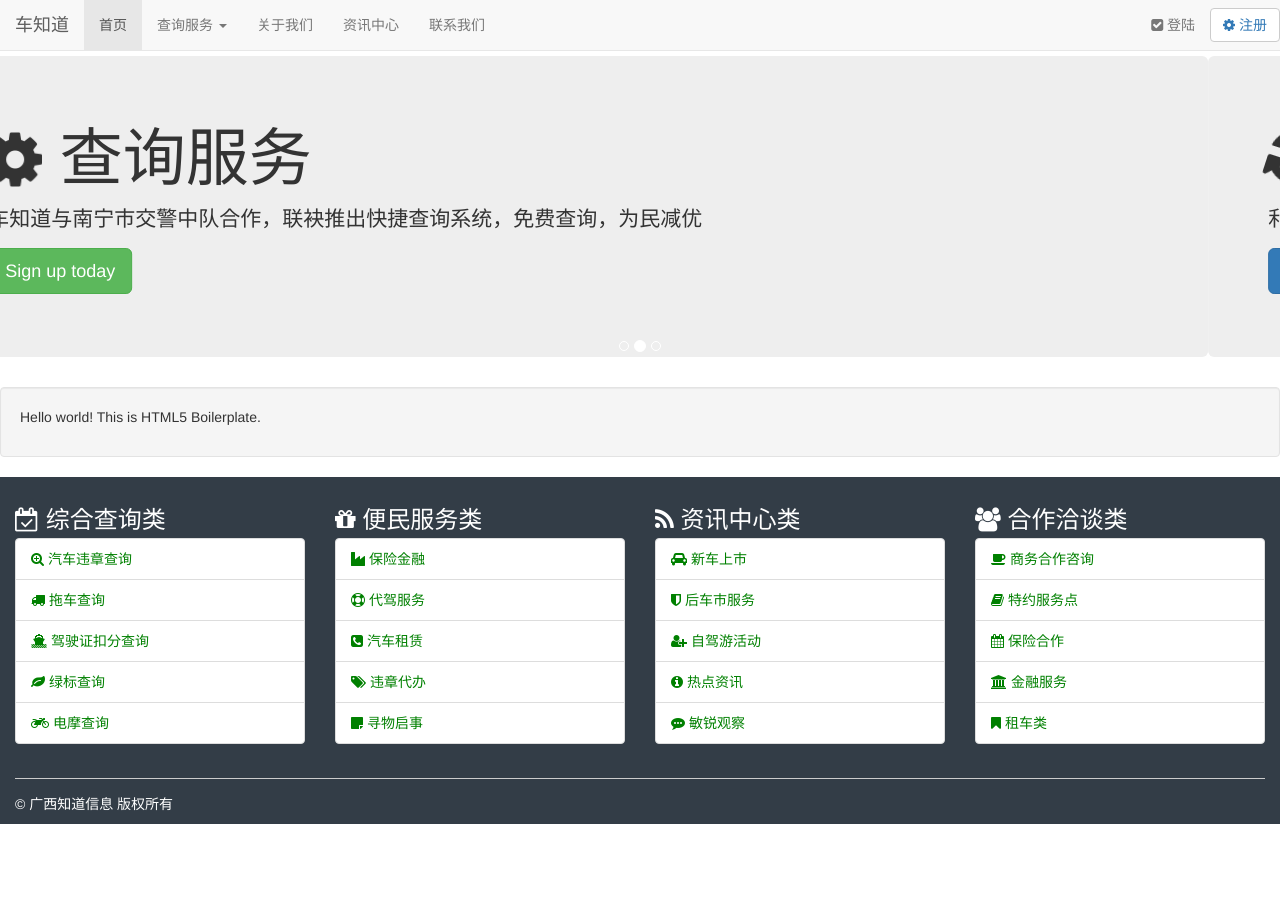
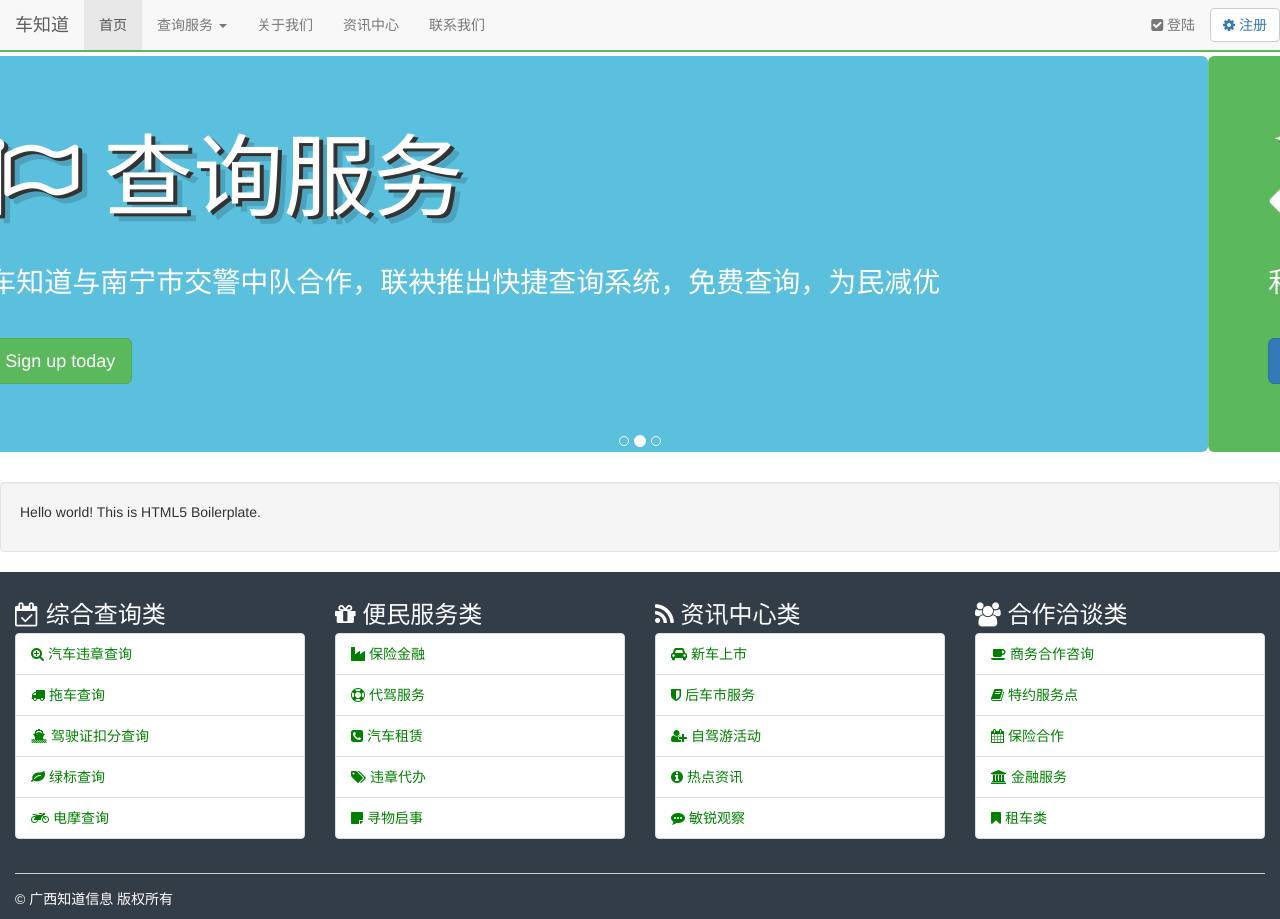
Before and after one commit to selltrends/demo-web, a website: page index.html in a window 1280 px wide. Before the commit the page ends 824 px from the top, so only its background shows below. Drawn offline with Linux system fonts and the light colour scheme.

Commit message:
add carousel css effect

```diff
--- a/css/main.css
+++ b/css/main.css
@@ -97,7 +97,35 @@ textarea {
 nav {
   display: block;
 }
-
+.navbar {
+  border: 2px solid transparent;
+  border-radius: 0px;
+  border-width: 0 0 2px;
+  border-color: #5cb85c;
+}
+#car-check{
+  background-color: #5bc0de;
+  color:#fff;
+}
+#car-service{
+  background-color: #5cb85c;
+  color:#fff;
+}
+#car-more{
+  background-color: #f0ad4e;
+  color:#fff;
+}
+@media (min-width: 1200px){
+  .jumbotron h1, .jumbotron-carousel h1{
+  margin-top: 25px;
+  font-size: 90px;
+  text-shadow: 4px 3px 0px #333, 9px 8px 0px rgba(0, 0, 0, 0.15);
+}
+  .jumbotron p {
+    font-size: 28px;
+    margin: 35px 0 20px;
+  }
+}
 footer{
   background-color: #333D47;
   color:#fff;
--- a/data/content.json
+++ b/data/content.json
@@ -5,10 +5,11 @@
     "snippet": "Are you ready for everything life throws your way?",
     "carousels":[
       {
+        "id":"car-check",
         "class":"active",
         "header":"查询服务",
         "lead":"车知道与南宁市交警中队合作，联袂推出快捷查询系统，免费查询，为民减优",
-        "icon":"cog fa-spin",
+        "icon":"flag-o",
         "img":"",
         "button":{
           "name":"Sign up today",
@@ -16,10 +17,11 @@
         }
       },
       {
+        "id":"car-service",
         "class":"",
         "header":"便民服务",
         "lead":"利用互联网大数据，挖掘流行车市信息，为您出行提供更便捷优质服务",
-        "icon":"refresh fa-spin",
+        "icon":"magic",
         "img":"",
         "button":{
           "name":"Let's Go",
@@ -27,6 +29,7 @@
         }
       },
       {
+        "id":"car-more",
         "class":"",
         "header":"敬请期待更多",
         "lead":"车知道，您的爱车的专业助手，时刻为您解决难题",
--- a/index.html
+++ b/index.html
@@ -76,7 +76,7 @@
                 <li data-target="#carousel-chezhidao" data-slide-to="2"></li>
               </ol>
               <div class="carousel-inner" role="listbox">
-                <div class="jumbotron item {{carousel.class}}" ng-repeat="carousel in contents.index.carousels">
+                <div class="jumbotron item {{carousel.class}}" id="{{carousel.id}}" ng-repeat="carousel in contents.index.carousels">
                   <h1><i class="fa fa-{{carousel.icon}}"></i>  {{carousel.header}}</h1>
                   <p class="lead">{{carousel.lead}}</p>
                   <p><a class="btn btn-lg btn-{{carousel.button.class}}" href="#" role="button">{{carousel.button.name}}</a></p>
```
